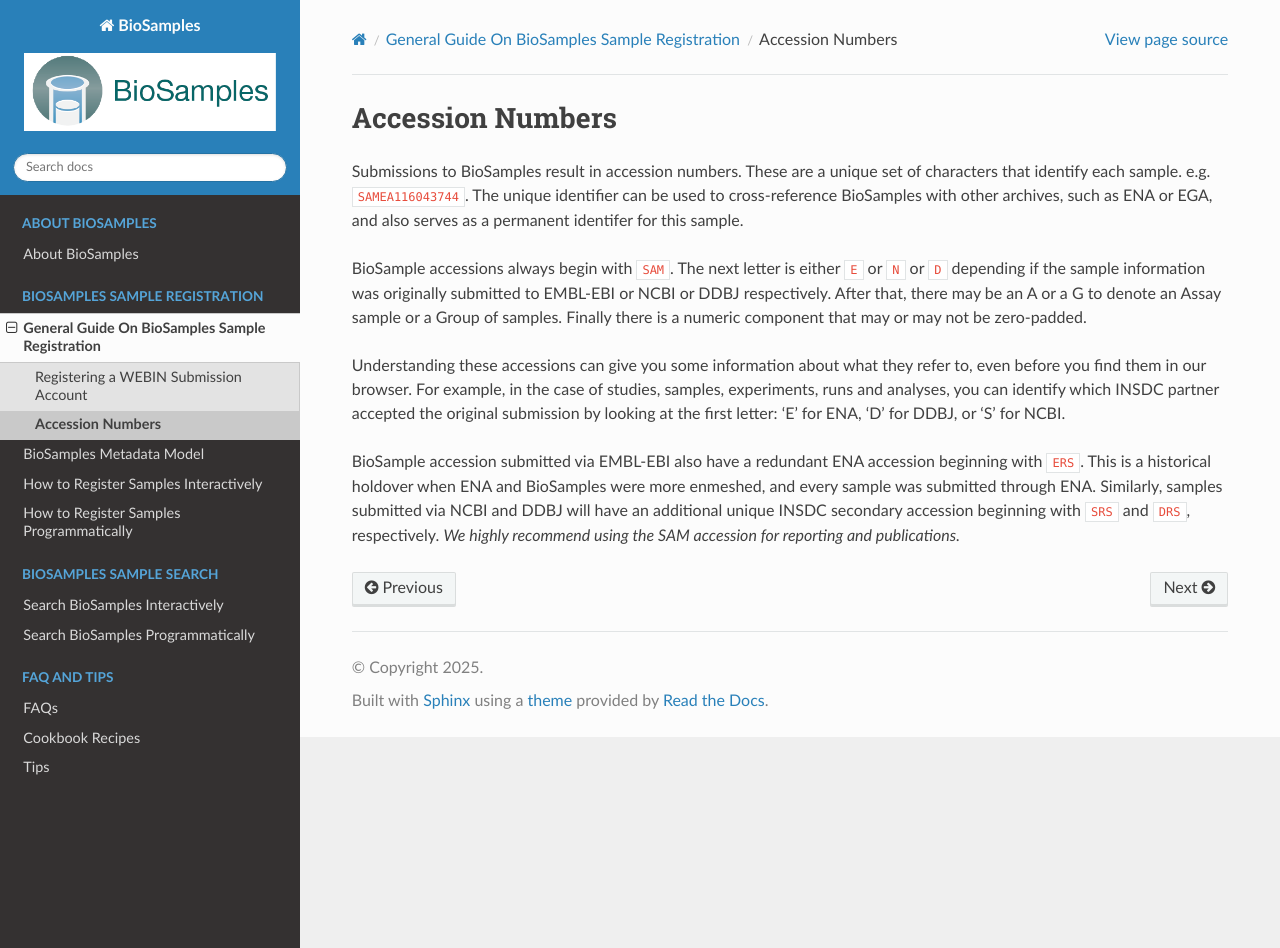
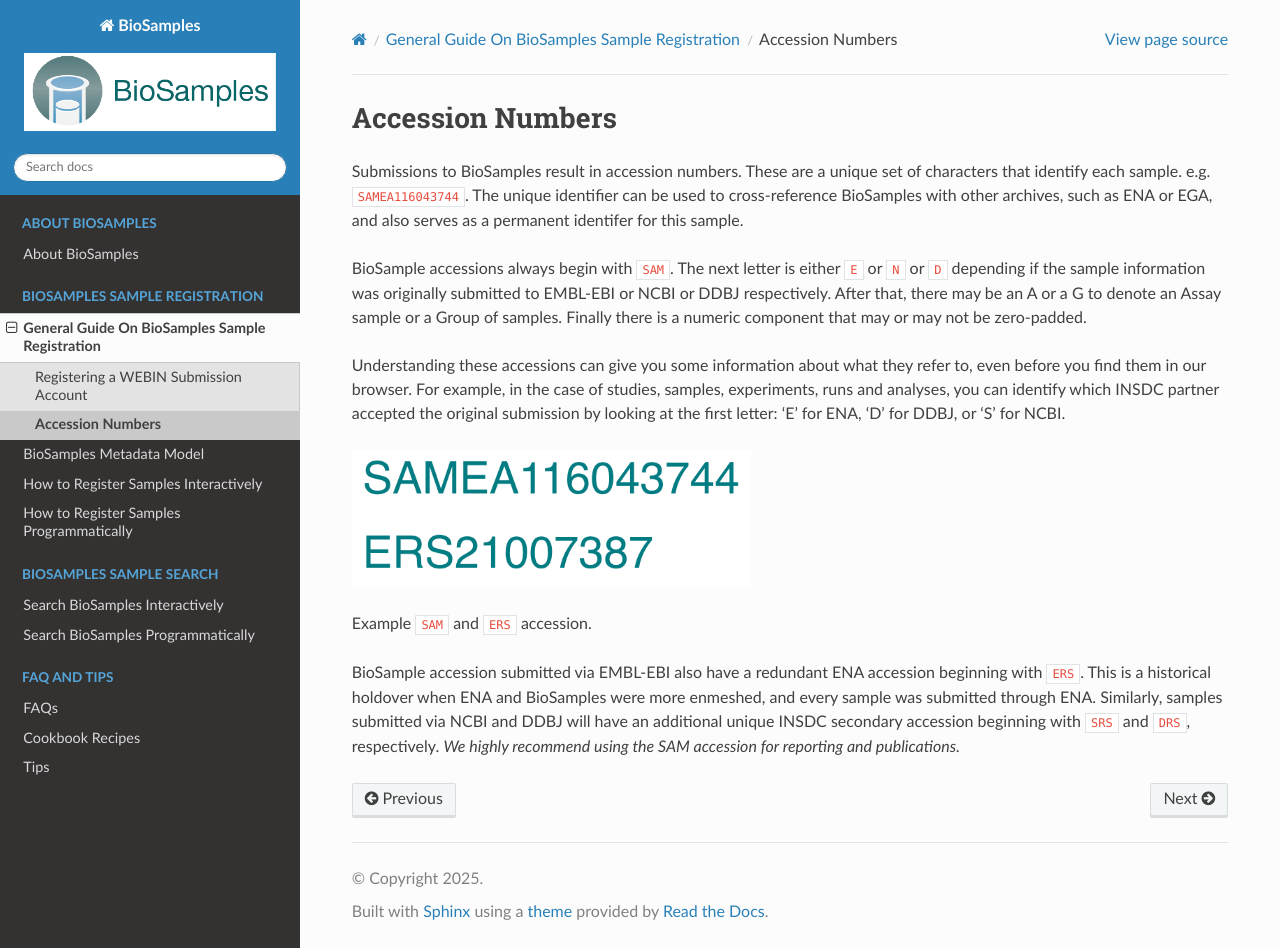
Before and after one commit to EBIBioSamples/read_docs, a Sphinx documentation site: the page built from docs/submit/general-guide/accession-numbers.rst, in a window 1280 px wide and 948 px high. Built offline with Sphinx 7.4.7 and the Read the Docs theme 3.1.0, drawn with Linux system fonts in a browser that asks for light colours.

```diff
--- a/docs/submit/general-guide/accession-numbers.rst
+++ b/docs/submit/general-guide/accession-numbers.rst
@@ -9,6 +9,9 @@
 Understanding these accessions can give you some information about what they refer to, even before you find them in our browser. For example, in the case of studies, samples, experiments, runs and analyses, you can identify which INSDC partner accepted the original submission by looking at the first letter: ‘E’ for ENA, ‘D’ for DDBJ, or ‘S’ for NCBI.
 
 .. figure:: ../images/example_accession.png
-    :caption: Example ``SAM`` and ``ERS`` accession.
+   :scale: 70%
+   :alt: example BioSamples and ENA accession
+
+Example ``SAM`` and ``ERS`` accession.
 
 BioSample accession submitted via EMBL-EBI also have a redundant ENA accession beginning with ``ERS``. This is a historical holdover when ENA and BioSamples were more enmeshed, and every sample was submitted through ENA. Similarly, samples submitted via NCBI and DDBJ will have an additional unique INSDC secondary accession beginning with ``SRS`` and ``DRS``, respectively. *We highly recommend using the SAM accession for reporting and publications.*
--- a/docs/submit/metadata-model.rst
+++ b/docs/submit/metadata-model.rst
@@ -79,7 +79,7 @@
      - *Sample A is the child of Sample B. E.g.*
         - *Patient A is the child of Patient B*
 
-*For samples in the same project or study, it is recommended to provide the project or study information as an attribute, rather than providing ``has member`` relationships to avoid duplication.
+\*For samples in the same project or study, it is recommended to provide the project or study information as an attribute, rather than providing ``has member`` relationships to avoid duplication.
 
 
 
```
